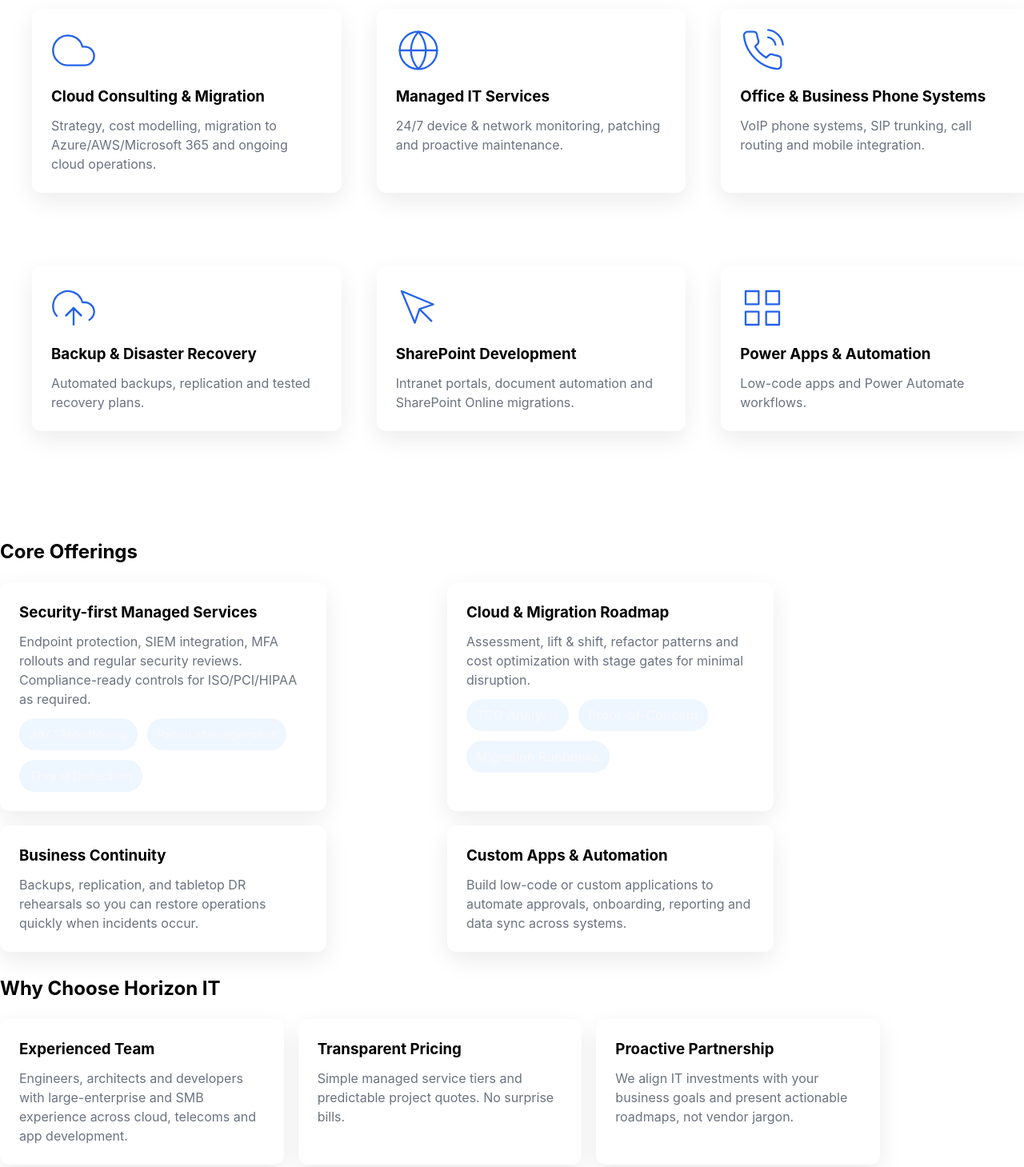
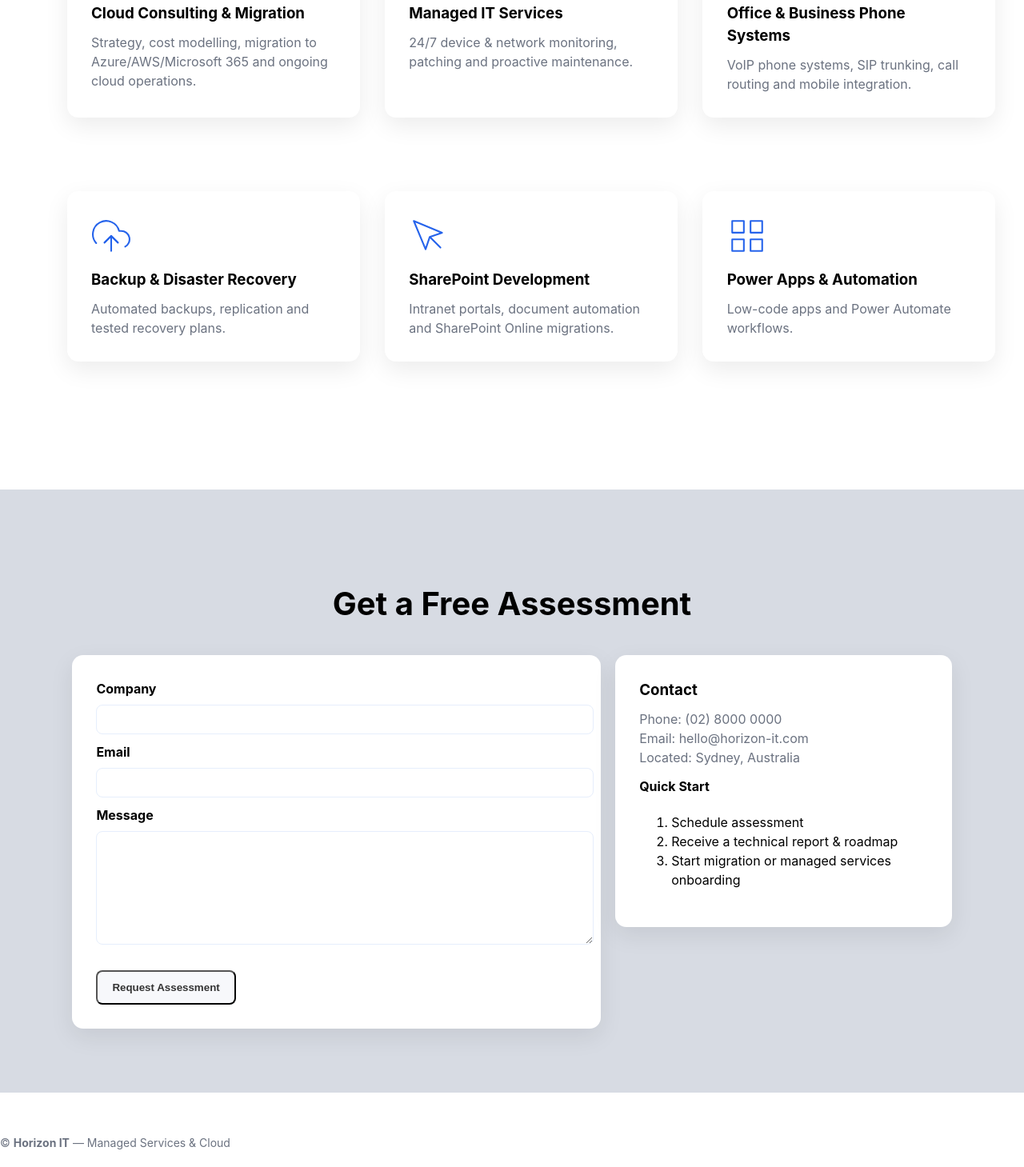
Before and after one commit to yeticonnect/yeticonnect.github.io, a plain HTML site: page index.html in a window 1280 px wide. Shown: the part 1084-2543 px from the top of the page at 80% size. Drawn offline with nearby package versions, Linux system fonts and the light colour scheme.

Commit message:
Added typing animation to header and change contact section styling

```diff
--- a/index.html
+++ b/index.html
@@ -28,15 +28,13 @@
     </header>
 
     <section class="hero" id="hero">
-      <!-- Particle background -->
-      <div id="particles-js"></div>
-
-
       <img src="images/yeti-laptop.png">
       <!-- Hero content -->
       <div class="hero-content">
         <div class="tag">Managed Services • Cloud • Automation</div>
-        <h1 class="inverted-text">Reliable IT that moves your business forward</h1>
+        <h1 class="typing">
+          <span id="typing-text"></span><span class="cursor">|</span>
+        </h1>
         <p>
           We provide end-to-end managed IT, cloud strategy & migrations, voice systems and custom development so your team can focus on growth — not firefighting.
         </p>
@@ -50,6 +48,7 @@
     </section>
 
     <section id="services" class="services">
+      <div id="particles-js"></div>
       <div class="services-inner">
         <h2 class="reveal">Our Services</h2>
 
@@ -122,7 +121,7 @@
 
 
 
-    <section id="offerings" style="margin-top:28px">
+    <!-- <section id="offerings" style="margin-top:28px">
       <h2>Core Offerings</h2>
       <div style="display:grid;grid-template-columns:1fr 1fr;gap:18px;margin-top:12px">
         <div class="card">
@@ -170,12 +169,13 @@
           <p class="muted">We align IT investments with your business goals and present actionable roadmaps, not vendor jargon.</p>
         </div>
       </div>
-    </section>
+    </section> -->
 
-    <section id="contact" style="margin-top:28px">
+    <section class="contact" id="contact">
+      <div class="contact-inner">
         <h2>Get a Free Assessment</h2>
-      <div style="display:flex;gap:18px;flex-wrap:wrap">
-        <form class="card" style="flex:1;min-width:320px" action="#" onsubmit="event.preventDefault();alert('Thanks — this demo form does not send. Replace with your form handler.')">
+        <div class="contact-form">
+          <form class="card" style="flex:1;min-width:600px;" action="#" onsubmit="event.preventDefault();alert('Thanks — this demo form does not send. Replace with your form handler.')">
             <label style="display:block;margin-bottom:8px;font-weight:700">Company</label>
             <input style="width:100%;padding:10px;border-radius:8px;border:1px solid #e6eefc;margin-bottom:10px">
             <label style="display:block;margin-bottom:8px;font-weight:700">Email</label>
@@ -184,7 +184,7 @@
             <textarea style="width:100%;padding:10px;border-radius:8px;border:1px solid #e6eefc;margin-bottom:10px;height:120px"></textarea>
             <button class="btn" type="submit">Request Assessment</button>
           </form>
-        <div style="flex:1;min-width:280px">
+          <div style="flex:1;min-width:420px">
             <div class="card">
               <h3>Contact</h3>
               <p class="muted">Phone: (02) 8000 0000<br> Email: hello@horizon-it.com<br> Located: Sydney, Australia</p>
@@ -197,6 +197,7 @@
             </div>
           </div>
         </div>
+      </div>
     </section>
 
     <footer>
--- a/script.js
+++ b/script.js
@@ -16,4 +16,18 @@ document.addEventListener("DOMContentLoaded", function() {
   );
 
   reveals.forEach(el => observer.observe(el));
+
+  const text = "Reliable IT that moves your business forward";
+  const speed = 50; // typing speed (ms)
+  let index = 0;
+
+  function typeText() {
+    if (index < text.length) {
+      document.getElementById("typing-text").textContent += text.charAt(index);
+      index++;
+      setTimeout(typeText, speed);
+    }
+  }
+
+  typeText();
 });
--- a/styles.css
+++ b/styles.css
@@ -62,9 +62,8 @@ nav a {
     position: absolute;
     inset: 0;
     z-index: 0;
-    background: transparent;  /* Transparent so the gradient can be visible */
-/* } */
-*/
+    background: transparent;
+} */
 
 /* Content stays on top */
 .hero-content {
@@ -105,7 +104,6 @@ nav a {
 }
 
 .services {
-    min-height: 100vh;
     min-width: 100vw;
     display: flex;
     align-items: center;
@@ -114,14 +112,17 @@ nav a {
 }
 
 .services-inner {
-    max-width: 1200px;
+    max-width: 1100px;
     width: 100%;
     text-align: center;
     /* centers title */
 }
 
-.services h2 {
+h2 {
     font-size: 2.5rem;
+}
+
+.services {
     margin-bottom: 6rem;
 }
 
@@ -137,7 +138,7 @@ nav a {
 /* Card styling */
 .card {
     background: #fff;
-    padding: 1.75rem;
+    padding: 1.90rem;
     border-radius: 14px;
     text-align: left;
     width: 100%;
@@ -158,8 +159,8 @@ nav a {
 }
 
 .icon {
-    width: 56px;
-    height: 56px;
+    width: 50px;
+    height: 50px;
     margin-bottom: 1rem;
 }
 
@@ -194,14 +195,6 @@ nav a {
     }
 }
 
-.card {
-    background: #fff;
-    padding: 1.5rem;
-    border-radius: 12px;
-    text-align: left;
-}
-
-
 h3 {
     margin: 0 0 10px 0;
 }
@@ -223,6 +216,45 @@ p.muted {
     border-radius: 20px;
     font-weight: 600;
     color: var(--accent);
+}
+
+.contact {
+    background-color: #d7dbe3;
+    position: relative;
+    width: 100vw;
+    display: flex;
+    justify-content: center;
+    align-items: center;
+}
+
+.contact-inner {
+    max-width: 1100px;
+    width: 100%;
+    text-align: center;
+    margin: 5rem 0rem;
+}
+
+.contact-form {
+    display:flex;
+    gap:18px;
+    flex-wrap:wrap;
+    min-width: 700px;
+}
+
+.typing {
+  font-size: 2.5rem;
+  font-weight: 600;
+}
+
+.cursor {
+  display: inline-block;
+  margin-left: 2px;
+  animation: blink 1s infinite;
+}
+
+@keyframes blink {
+  0%, 50% { opacity: 1; }
+  50.01%, 100% { opacity: 0; }
 }
 
 footer {
```
Lines whose indentation alone changed are shown as unchanged.
